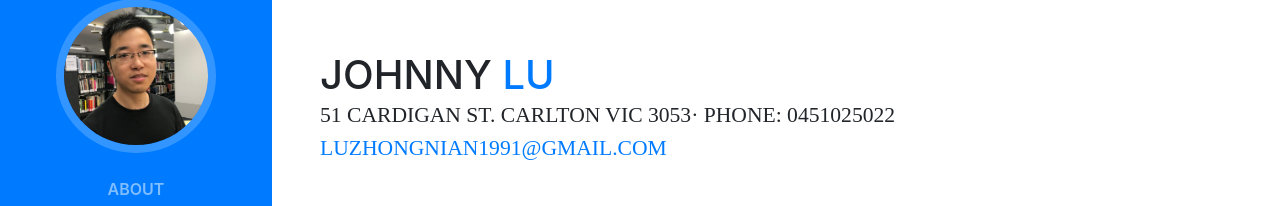
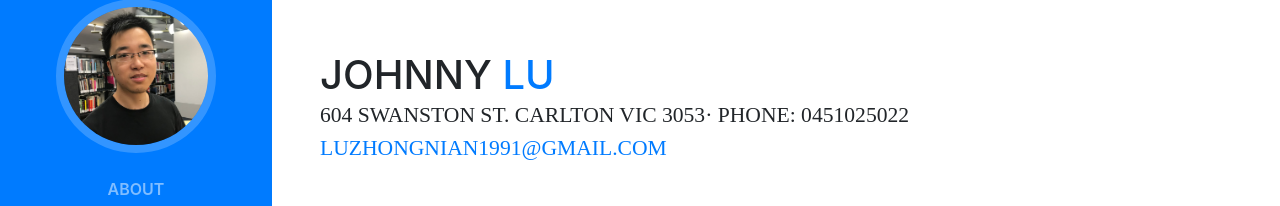
Before and after one commit to ZhongnianLu/ZhongnianLu.github.io, a website with bundled scripts: page index.html in a window 1280 px wide. Shown: the part 180-386 px from the top of the page. Built offline with nearby package versions, Linux system fonts and the light colour scheme; a web font is replaced by a local one.

Commit message:
update address

```diff
--- a/index.html
+++ b/index.html
@@ -71,7 +71,7 @@
           <h1 class="mb-0">Johnny
             <span class="text-primary">Lu</span>
           </h1>
-          <div class="subheading mb-5">51 Cardigan St. Carlton VIC 3053·   Phone:  0451025022
+          <div class="subheading mb-5">604 Swanston St. Carlton VIC 3053·   Phone:  0451025022
             <a href="mailto:luzhongnian1991@gmail.com">luzhongnian1991@gmail.com</a>
           </div>
           <p class="mb-5">I'm a skilled web developer with experience and knowledge of creating high-quality web applications. Enjoy coding, especially handling difficult challenges. Possessing a strong willingness to learn cutting edge techniques and play a positive role in an agile developer team.
```
